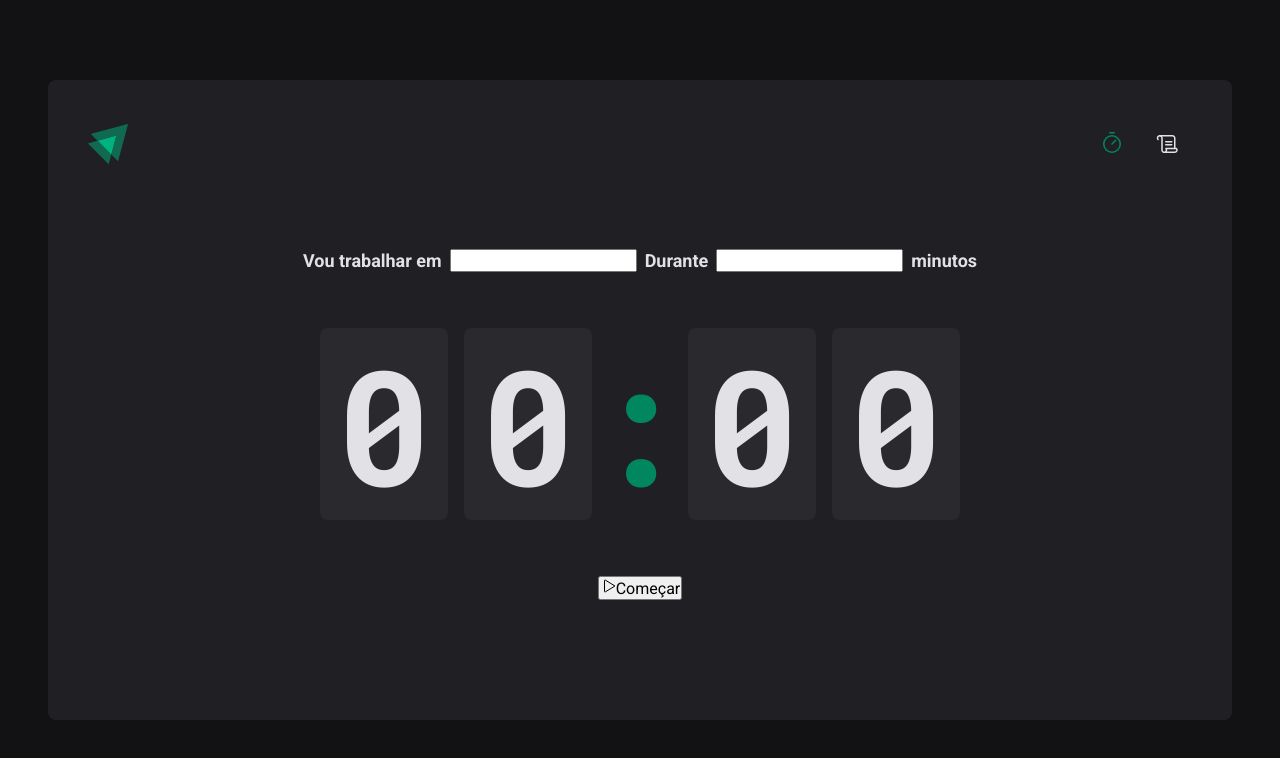
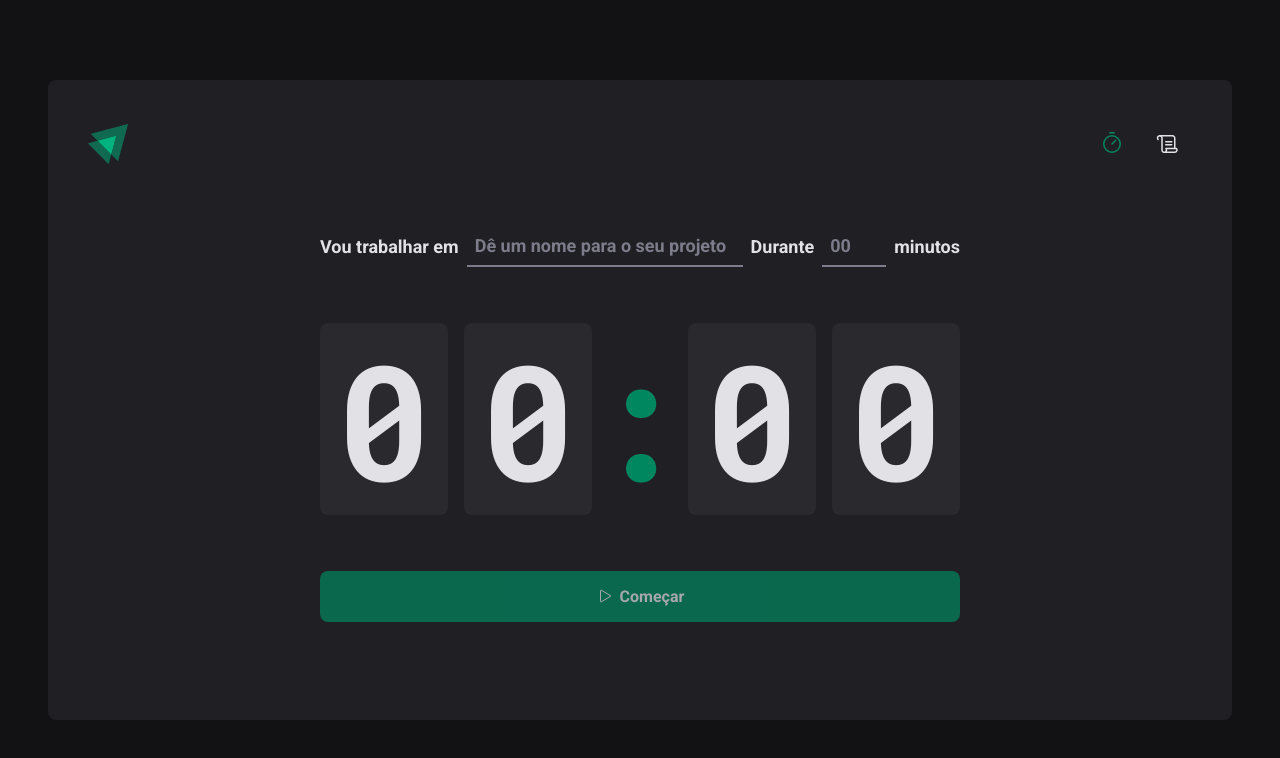
Before and after one commit to pedroeduardo36/ignite-timer, a React (Vite) app: page / in a window 1280 px wide. Shown: the top 758 px of the page. Built offline with nearby package versions, Linux system fonts and the light colour scheme.

Commit message:
Finalização da Home

```diff
--- a/src/pages/Home/index.tsx
+++ b/src/pages/Home/index.tsx
@@ -1,5 +1,5 @@
 import { Play } from "phosphor-react";
-import { CountDownContainer, FormContainer, HomeContainer, Separator } from "./styles";
+import { CountDownContainer, FormContainer, HomeContainer, MinutesAmountInput, Separator, StartCountDownButton, TaskInput } from "./styles";
 
 export function Home() {
   return (
@@ -7,9 +7,9 @@
       <form action="">
         <FormContainer>
           <label htmlFor="task">Vou trabalhar em</label>
-          <input id="task" />
+          <TaskInput id="task" placeholder="Dê um nome para o seu projeto"/>
           <label htmlFor="minutesAmount">Durante</label>
-          <input type="number" id="minutesAmount" />
+          <MinutesAmountInput type="number" id="minutesAmount" placeholder="00"/>
           <span>minutos</span>
         </FormContainer>
 
@@ -21,10 +21,10 @@
           <span>0</span>
         </CountDownContainer>
 
-        <button type="submit">
+        <StartCountDownButton disabled type="submit">
           <Play />
           Começar
-        </button>
+        </StartCountDownButton >
       </form>
     </HomeContainer>
   );
--- a/src/pages/Home/styles.ts
+++ b/src/pages/Home/styles.ts
@@ -21,22 +21,51 @@
   align-items: center;
   justify-content: center;
   gap: 0.5rem;
-    color: ${props => props.theme['gray-100']};
+  color: ${(props) => props.theme["gray-100"]};
   font-size: 1.125rem;
   font-weight: bold;
   flex-wrap: wrap;
 `;
 
+const BaseInput = styled.input`
+    background: transparent;
+    height: 2.5rem;
+    border: 0;
+    border-bottom: 2px solid ${(props) => props.theme["gray-500"]};
+    font-weight: bold;
+    font-size: 1.125rem;
+    padding: 0 0.5rem;
+    color: ${(props) => props.theme["gray-100"]};
+
+  &:focus {
+    box-shadow: none;
+    border-color: ${(props) => props.theme["green-500"]};
+  }
+
+    &::placeholder {
+        color: ${(props) => props.theme["gray-500"]}
+    }
+`;
+
+export const TaskInput = styled(BaseInput)`
+  flex: 1;
+`;
+
+export const MinutesAmountInput = styled(BaseInput)`
+  width: 4rem;
+
+`
+
 export const CountDownContainer = styled.div`
-    font-family: 'Roboto Mono', monospace;
+  font-family: "Roboto Mono", monospace;
   font-size: 10rem;
   line-height: 8rem;
-    color: ${props => props.theme['gray-100']};
+  color: ${(props) => props.theme["gray-100"]};
   display: flex;
   gap: 1rem;
 
   span {
-        background: ${props => props.theme['gray-700']};
+    background: ${(props) => props.theme["gray-700"]};
     padding: 2rem 1rem;
     border-radius: 8px;
   }
@@ -44,9 +73,37 @@
 
 export const Separator = styled.div`
   padding: 2rem 0;
-    color: ${props => props.theme['green-500']};
+  color: ${(props) => props.theme["green-500"]};
   width: 4rem;
   overflow: hidden;
   display: flex;
   justify-content: center;
-`
+`;
+
+export const StartCountDownButton = styled.button`
+  width: 100%;
+  border: 0;
+  padding: 1rem;
+  border-radius: 8px;
+
+  display: flex;
+  align-items: center;
+  justify-content: center;
+
+  gap: 0.5rem;
+  font-weight: bold;
+
+  cursor: pointer;
+
+  background: ${(props) => props.theme["green-500"]};
+  color: ${(props) => props.theme["gray-100"]};
+
+  &:disabled {
+    opacity: 0.7;
+    cursor: not-allowed;
+  }
+
+  &:not(:disabled):hover {
+    background: ${(props) => props.theme["green-700"]};
+  }
+`;
```
Lines whose indentation alone changed are shown as unchanged.
